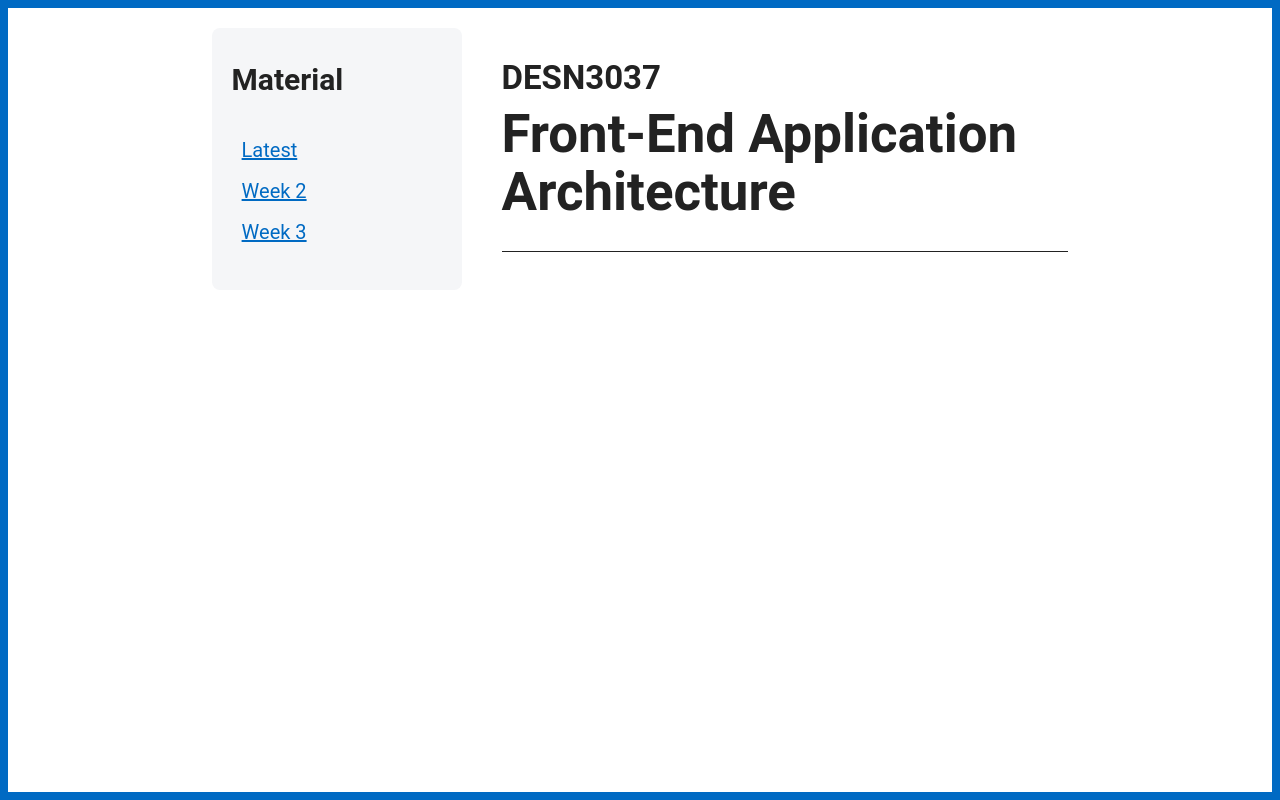
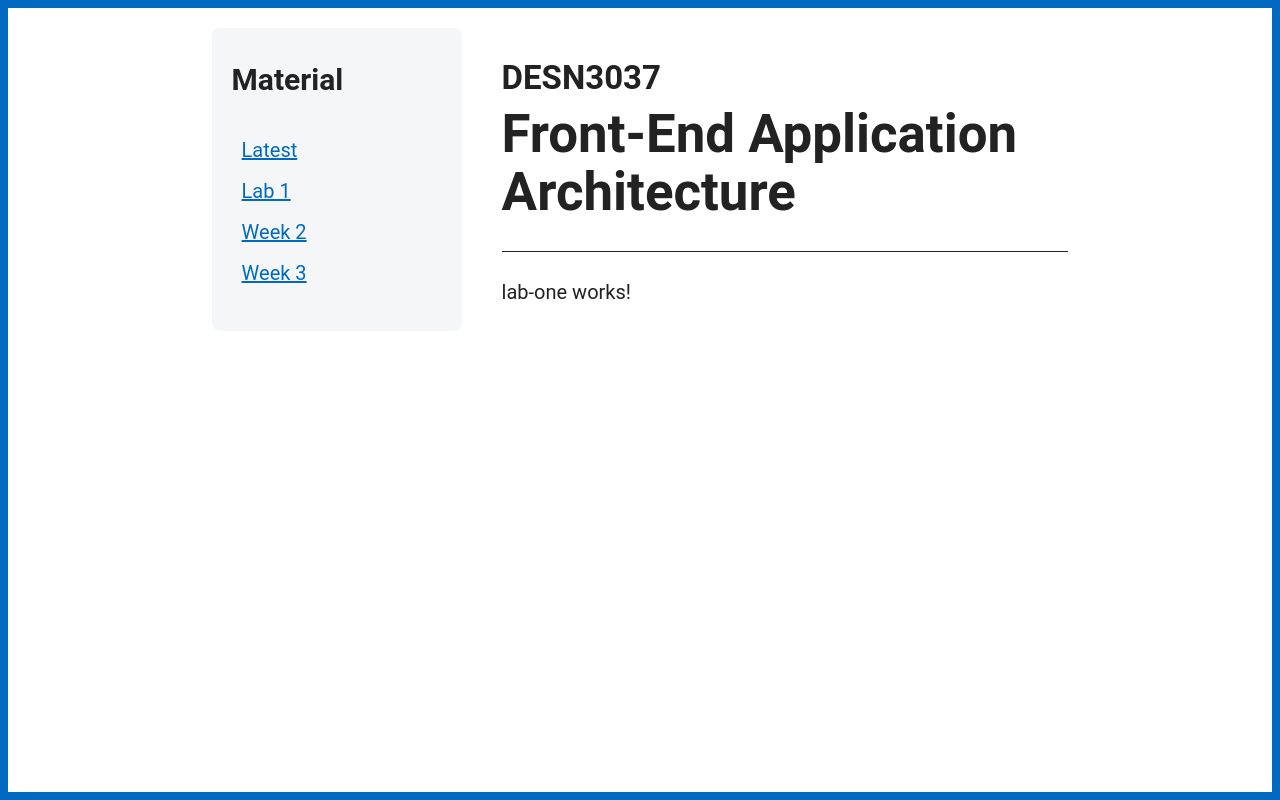
Before and after one commit to danieldafoe/teaching, an Angular app: page /lab-one in a window 1280 px wide. Before the commit this address led to /. Built offline with nearby package versions, Linux system fonts and the light colour scheme.

Commit message:
feat: add lab 1 area

```diff
--- a/src/app/app-routing.module.ts
+++ b/src/app/app-routing.module.ts
@@ -4,12 +4,14 @@ import { NgModule } from '@angular/core';
 import { RouterModule, Routes } from '@angular/router';
 import { WeekTwoComponent } from './week-two/week-two.component';
 import { WeekThreeComponent } from './week-three/week-three.component';
+import { LabOneComponent } from './week-three/lab-one/lab-one.component';
 
 const routes: Routes = [
   { path: '', pathMatch: 'full', component: WeekThreeComponent },
   { path: 'week-two', component: WeekTwoComponent },
   { path: 'week-three', component: WeekThreeComponent },
-  { path: 'week-three-page-two', component: WeekThreePageTwoComponent }
+  { path: 'week-three-page-two', component: WeekThreePageTwoComponent },
+  { path: 'lab-one', component: LabOneComponent }
 ];
 
 @NgModule({
--- a/src/app/app.component.html
+++ b/src/app/app.component.html
@@ -8,6 +8,11 @@
       <li>
         <a routerLink="/">
           Latest
+        </a>
+      </li>
+      <li>
+        <a routerLink="/lab-one">
+          Lab 1
         </a>
       </li>
       <li *ngFor='let week of weeks'>
--- a/src/app/app.module.ts
+++ b/src/app/app.module.ts
@@ -10,6 +10,7 @@ import { PresentationalComponent } from './week-two/presentational/presentationa
 import { WeekTwoComponent } from './week-two/week-two.component';
 import { WeekThreeComponent } from './week-three/week-three.component';
 import { WeekThreePageTwoComponent } from './week-three/pages/week-three-page-two/week-three-page-two.component';
+import { LabOneComponent } from './week-three/lab-one/lab-one.component';
 
 @NgModule({
   declarations: [
@@ -18,7 +19,8 @@ import { WeekThreePageTwoComponent } from './week-three/pages/week-three-page-tw
     PresentationalComponent,
     WeekTwoComponent,
     WeekThreeComponent,
-    WeekThreePageTwoComponent
+    WeekThreePageTwoComponent,
+    LabOneComponent
   ],
   imports: [
     AppRoutingModule,
--- /dev/null
+++ b/src/app/week-three/lab-one/lab-one.component.html
@@ -0,0 +1 @@
+<p>lab-one works!</p>
--- /dev/null
+++ b/src/app/week-three/lab-one/lab-one.component.ts
@@ -0,0 +1,15 @@
+import { Component, OnInit } from '@angular/core';
+
+@Component({
+  selector: 'lab-one',
+  templateUrl: './lab-one.component.html',
+  styleUrls: ['./lab-one.component.scss']
+})
+export class LabOneComponent implements OnInit {
+
+  constructor() { }
+
+  ngOnInit(): void {
+  }
+
+}
```
Also changed, not shown: src/app/week-three/lab-one/lab-one.component.scss (added), 1 other file (tests, documents, lock files or other folders).
